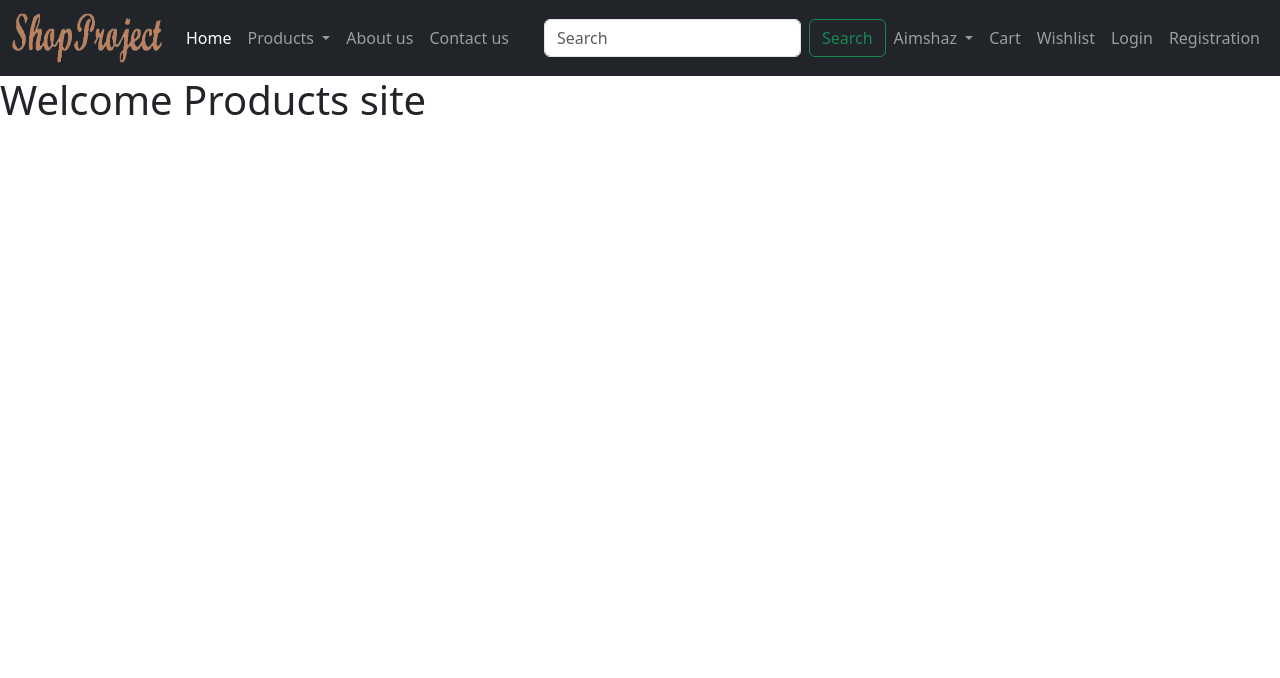
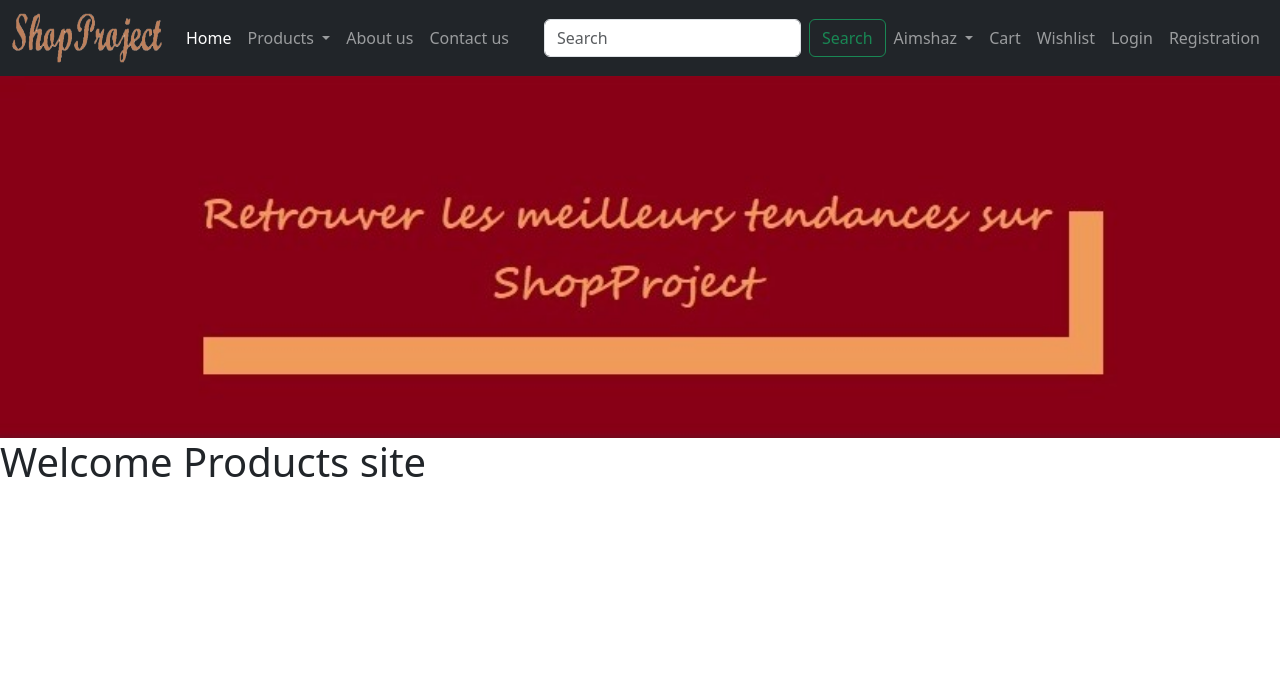
Before and after one commit to aimshaz/ShopProject, a Django app: template src/app/templates/app/home.html in a window 1280 px wide. Shown: the top 678 px of the page. Run offline with Django 4.2, Linux system fonts and the light colour scheme; the template is opened without the code that fills it, so the values that code supplies are empty; some libraries are stand-ins or nearby versions.

Commit message:
added banners

```diff
--- a/src/app/templates/app/home.html
+++ b/src/app/templates/app/home.html
@@ -2,6 +2,25 @@
 {% load static %}
 {% block title %}Home{% endblock title %}
 
+{% block banner_slider %}
+<div id="carouselExampleSlidesOnly" class="carousel slide" data-bs-ride="carousel">
+    <div class="carousel-inner">
+        <div class="carousel-item active">
+            <img src="{% static 'app/images/banner/b1.jpg' %}" class="d-block w-100" alt="banner image">
+        </div>
+        <div class="carousel-item">
+            <img src="{% static 'app/images/banner/b2.jpg' %}" class="d-block w-100" alt="banner image">
+        </div>
+        <div class="carousel-item">
+            <img src="{% static 'app/images/banner/b3.jpg' %}" class="d-block w-100" alt="banner image">
+        </div>
+        <div class="carousel-item">
+            <img src="{% static 'app/images/banner/b4.jpg' %}" class="d-block w-100" alt="banner image">
+        </div>
+    </div>
+</div>
+{% endblock banner_slider %}
+
 {% block main-content %}
-    <h1>Welcome Products site</h1>
+<h1>Welcome Products site</h1>
 {% endblock main-content %}
```
